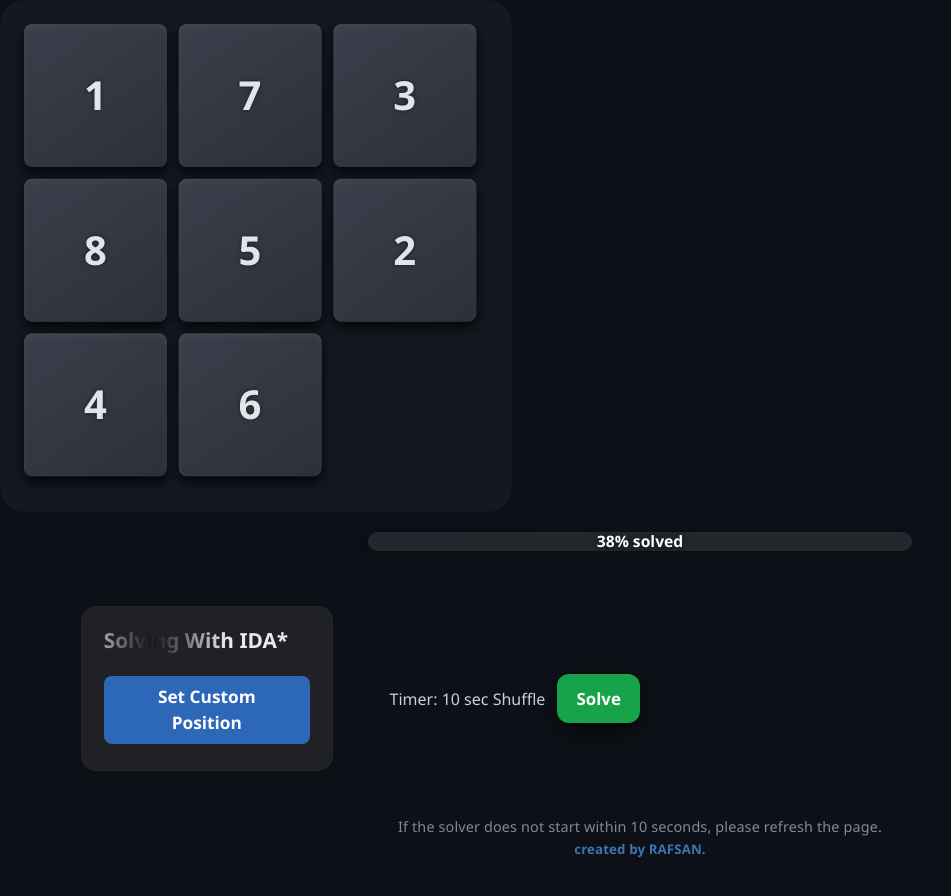
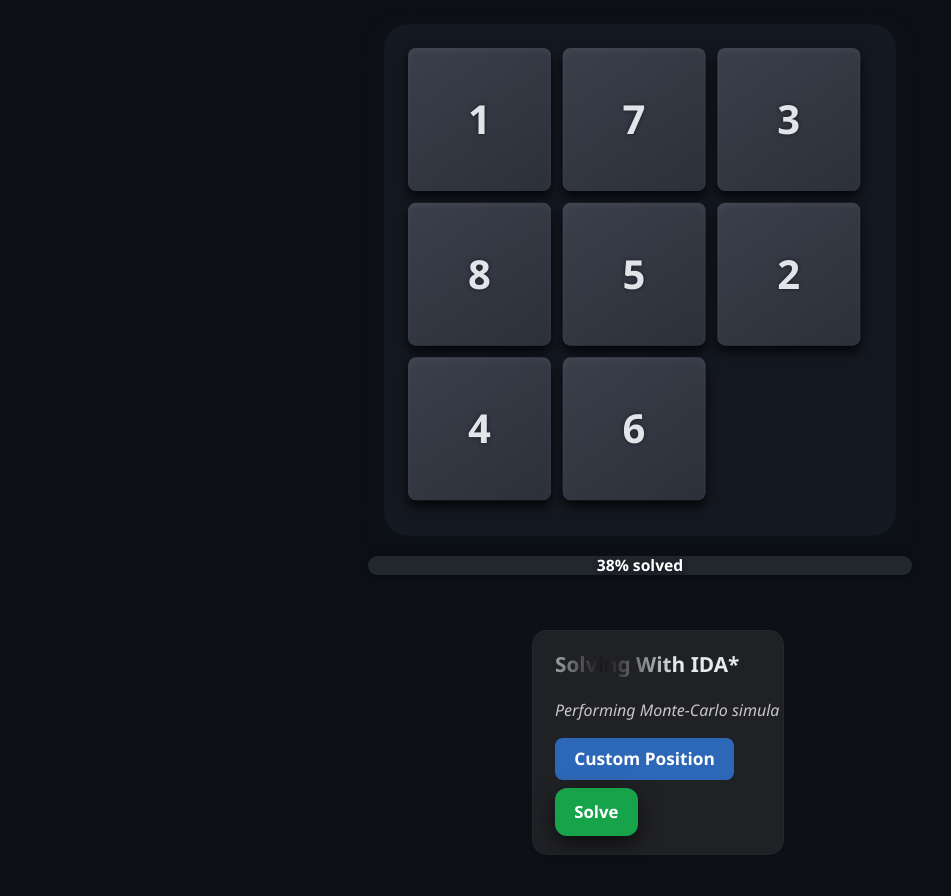
Before and after one commit to mdrihan78/sliding-puzzle-with-Solver-IDA-, a plain HTML site: page index.html in a window 1280 px wide. Both pictures are taken after a click on the button "Start Game". Shown: the whole page, without its empty margins (0-951 px from the left). Before the commit the page ends 860 px from the top, so only its background shows below. Drawn offline with nearby package versions, Linux system fonts and the light colour scheme.

Commit message:
Update index.html

```diff
--- a/index.html
+++ b/index.html
@@ -1,14 +1,14 @@
 <!DOCTYPE html>
-<html lang="en">
+<html lang="bn" class="scroll-smooth">
 <head>
   <meta charset="utf-8" />
-  <title>Sliding Puzzle Game</title>
+  <meta name="viewport" content="width=device-width,initial-scale=1" />
+  <title>Sliding Puzzle — Solver (Stages+Progress+URL)</title>
   <script src="https://cdn.tailwindcss.com"></script>
-  <link rel="stylesheet" href="../src/css/style.css" />
+  <link rel="stylesheet" href="src/css/style.css">
 </head>
-<body>
-  <div id="app">
-    <!-- Content is dynamically rendered by JS -->
+<body class="min-h-screen flex flex-col items-center justify-center p-6">
+
   <div id="homeScreen" class="w-full max-w-md p-8 rounded-3xl text-center mb-10 select-none">
     <h1 class="text-white text-5xl font-extrabold mb-8 drop-shadow-lg">Sliding Puzzle Game</h1>
     <div class="relative inline-block w-full bg-gray-800 rounded-full overflow-hidden shadow-inner">
@@ -22,9 +22,7 @@
     <button id="startBtn" class="mt-10 w-full bg-green-600 hover:bg-green-700 text-white py-4 rounded-2xl text-2xl font-semibold shadow-lg transition duration-300">
       Start Game
     </button>
-      <p class="text-sm text-gray-400 mt-3">
-        After starting, run the <strong>Solve</strong> bot from below (or press <strong>B</strong> on your keyboard).
-      </p>
+    <p class="text-sm text-gray-400 mt-3">গেম শুরু হলে নিচের <strong>Solve</strong> বাটন দিয়ে বট চালাও (বা কীবোর্ডে <strong>B</strong> চাপতে পারো)।</p>
   </div>
 
   <div id="gameContainer" class="hidden w-full max-w-lg aspect-square rounded-3xl p-6 flex flex-col relative">
@@ -44,18 +42,15 @@
     <div id="game-board"></div>
     <div id="thinking-container" role="status" aria-live="polite" aria-atomic="true" aria-label="Bot thinking status">
       <div id="thinking-text">Solving With IDA*</div>
-        <button id="customPositionBtn" style="margin-top:14px;margin-bottom:0.5rem;background:#2d67b7;color:#fff;padding:0.49rem 1.2rem;border:none;border-radius:8px;font-size:1.08rem;font-weight:600;cursor:pointer;transition:background 0.13s;">Set Custom Position</button>
+      <div id="thinking-subtext"></div>
+      <button id="customPositionBtn" style="margin-top:14px;margin-bottom:0.5rem;background:#2d67b7;color:#fff;padding:0.49rem 1.2rem;border:none;border-radius:8px;font-size:1.08rem;font-weight:600;cursor:pointer;">Custom Position</button>
+      <button id="solveBtn" title="Bot Solve">Solve</button>
     </div>
-      <div id="timer-wrap">
-        <span id="timer-label">Timer: </span><span id="timer-value">10</span> sec
-        <button id="shuffleBtn">Shuffle</button>
-      </div>
-      <button id="solveBtn" title="Bot Solve">Solve</button>
   </div>
 
   <div id="custom-position-modal">
     <div id="custom-position-content">
-        <div style="font-size:1.25em;font-weight:700;color:#58a6ff;margin-bottom:9px;">Set Tile Value</div>
+      <div style="font-size:1.25em;font-weight:700;color:#58a6ff;margin-bottom:9px;">Custom Position</div>
       <label for="tile-value">Tile Number</label>
       <select id="tile-value"></select>
       <label for="tile-row">Row</label>
@@ -80,15 +75,9 @@
     </div>
   </div>
 
-    <div id="footer-note">
-      If the solver does not start within 10 seconds, please refresh the page.
-      <span>created by RAFSAN.</span>
-    </div>
-  </div>
-  <script src="../src/js/game.js"></script>
-  <script src="../src/js/solver.js"></script>
-  <script src="../src/js/customPosition.js"></script>
-  <script src="../src/js/timer.js"></script>
-  <script src="../src/js/ui.js"></script>
+  <script src="src/js/game.js"></script>
+  <script src="src/js/solver.js"></script>
+  <script src="src/js/customPosition.js"></script>
+  <script src="src/js/ui.js"></script>
 </body>
   </html>
```
Lines whose indentation alone changed are shown as unchanged.
